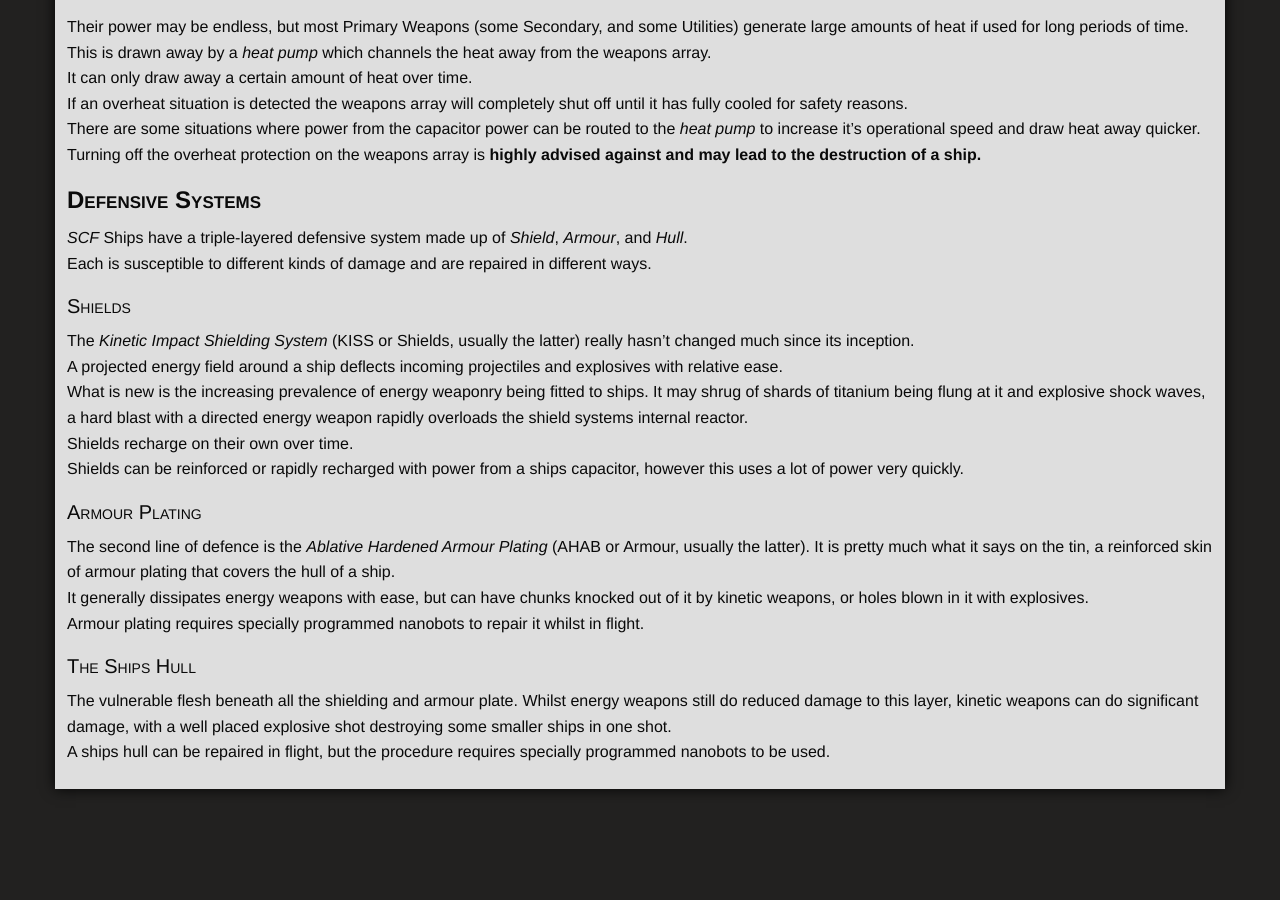
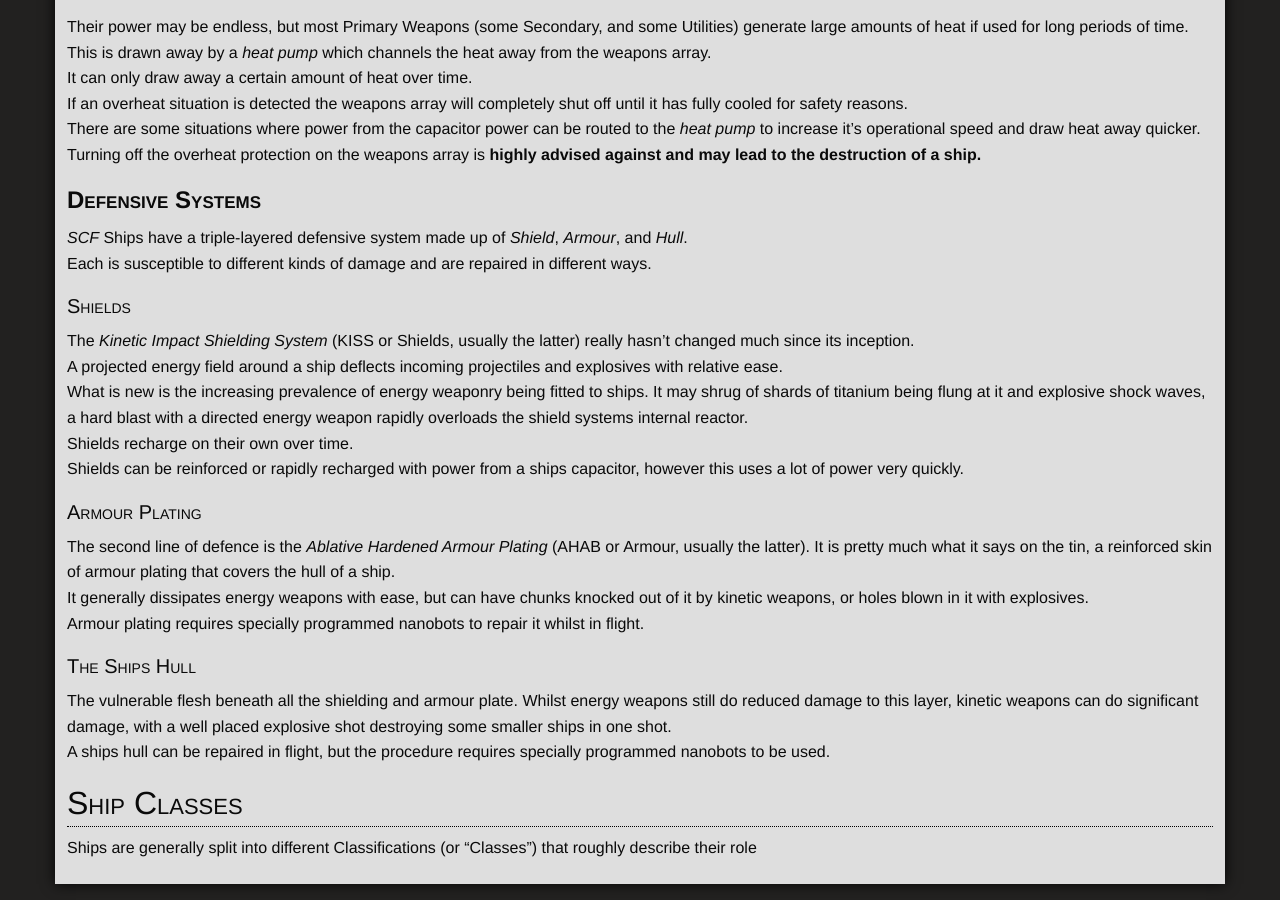
Before and after one commit to ori-sky/polar-space, a Jekyll site: the page built from designs/ships.md, in a window 1280 px wide and 900 px high, scrolled down 1241 px. Built offline with Jekyll 4.4.1, drawn with Linux system fonts in a browser that asks for light colours; nearby versions of some CDN libraries; some web fonts are replaced; our own code applies the rules of GitHub Pages for plain Markdown files; library files that are not in the unit come from our copies; before the commit the page ends 2046 px from its top, so only the background shows below that.

Commit message:
designs/ships.md updated from https://stackedit.io/

```diff
--- a/designs/ships.md
+++ b/designs/ships.md
@@ -58,8 +58,11 @@ Armour plating requires specially programmed nanobots to repair it whilst in fli
 ### The Ships Hull
 The vulnerable flesh beneath all the shielding and armour plate. Whilst energy weapons still do reduced damage to this layer, kinetic weapons can do significant damage, with a well placed explosive shot destroying some smaller ships in one shot.
 A ships hull can be repaired in flight, but the procedure requires specially programmed nanobots to be used.
+
+# Ship Classes
+Ships are generally split into different Classifications (or "Classes") that roughly describe their role
 <!--stackedit_data:
 eyJwcm9wZXJ0aWVzIjoiZXh0ZW5zaW9uczpcbiAgcHJlc2V0Oi
-BnZm1cbiIsImhpc3RvcnkiOlsyMDM4NDgyMzM5LC0xMDM0MDI1
+BnZm1cbiIsImhpc3RvcnkiOlsxMTkzMDEyNzY0LC0xMDM0MDI1
 OTE3XX0=
 -->
```
